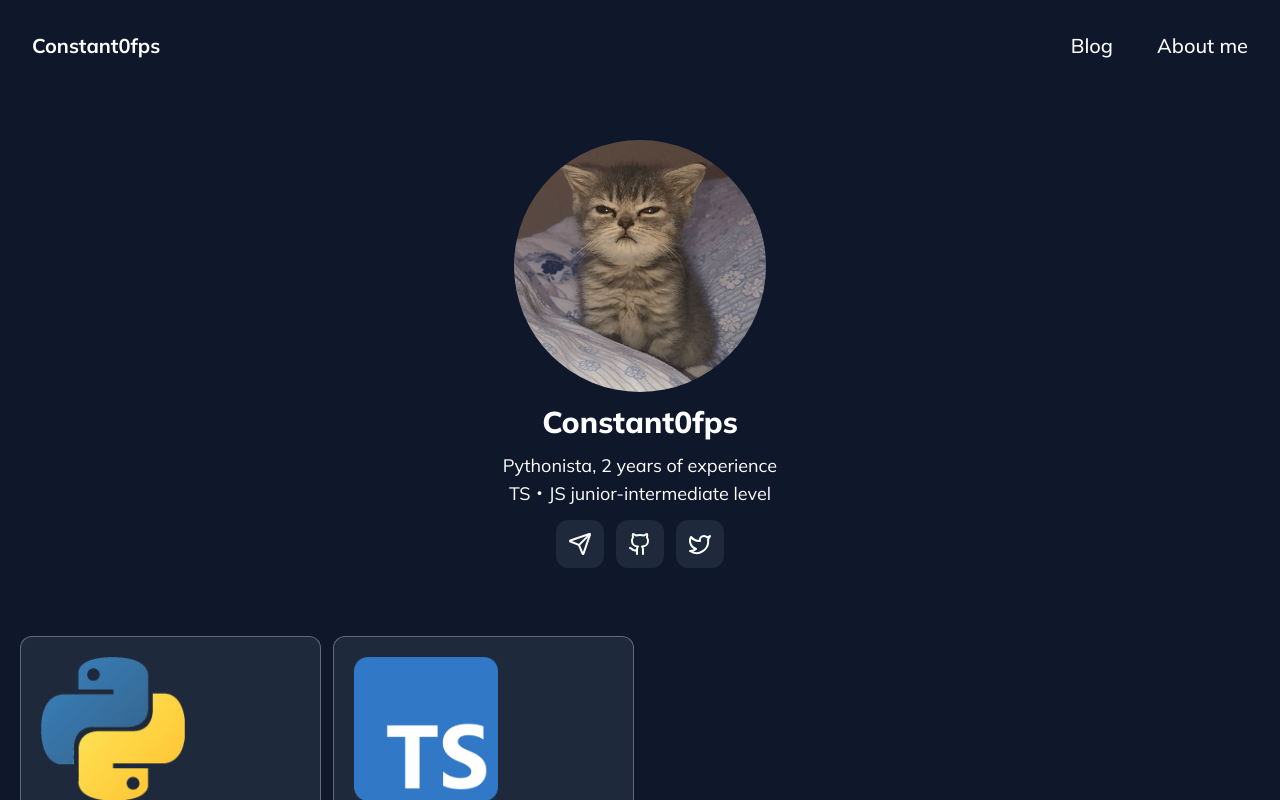
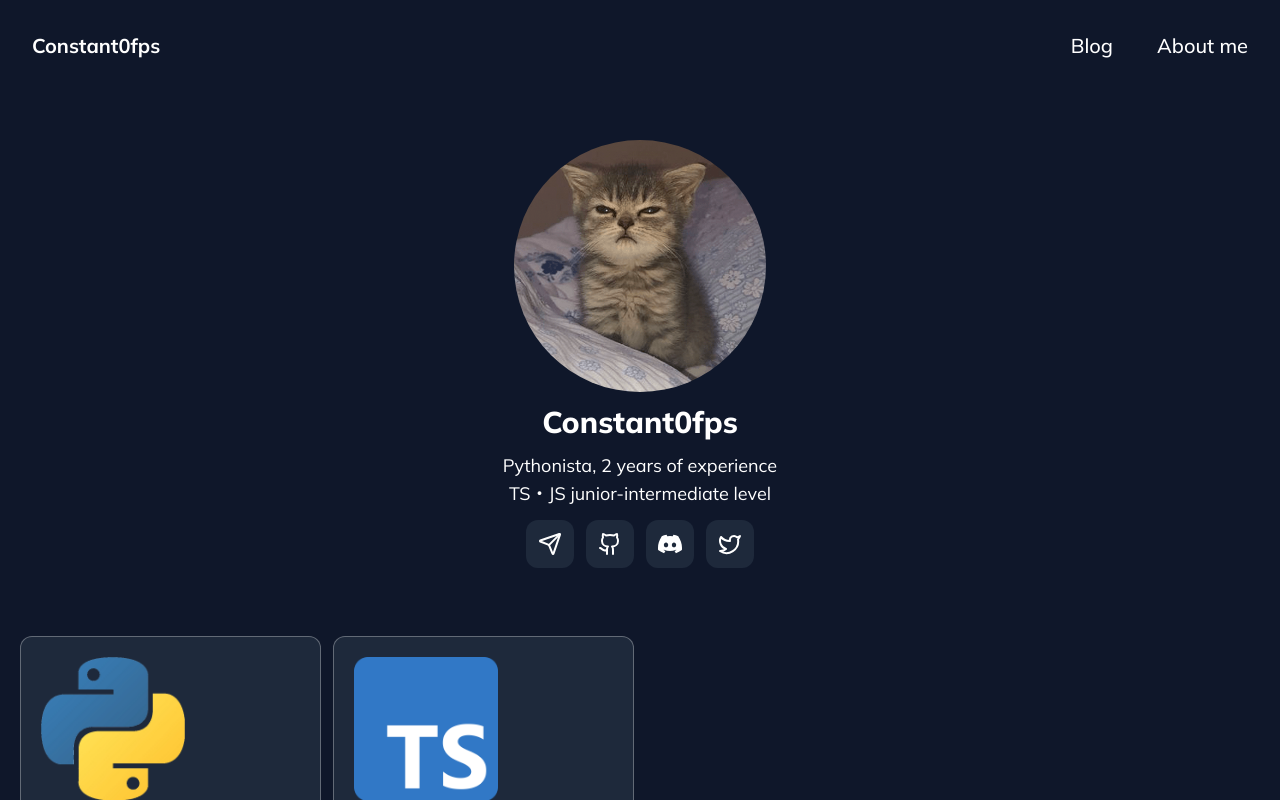
Before and after one commit to Constant10fps/site, a SvelteKit app: page / in a window 1280 px wide. Shown: the top 800 px of the page. Built offline with nearby package versions, Linux system fonts and the light colour scheme.

Commit message:
added discord username copying button

```diff
--- a/package.json
+++ b/package.json
@@ -10,6 +10,7 @@
     "check:watch": "svelte-kit sync && svelte-check --tsconfig ./tsconfig.json --watch"
   },
   "devDependencies": {
+    "@iconify/tailwind": "^0.1.4",
     "@sveltejs/adapter-auto": "^3.0.0",
     "@sveltejs/kit": "^2.0.0",
     "@sveltejs/vite-plugin-svelte": "^3.0.0",
--- /dev/null
+++ b/src/lib/components/discord.svelte
@@ -0,0 +1,12 @@
+<svg
+    xmlns="http://www.w3.org/2000/svg"
+    width="1.5em"
+    height="1.5em"
+    viewBox="0 0 24 24"
+    {...$$props}
+>
+    <path
+        fill="currentColor"
+        d="M20.317 4.37a19.8 19.8 0 0 0-4.885-1.515a.074.074 0 0 0-.079.037c-.21.375-.444.864-.608 1.25a18.3 18.3 0 0 0-5.487 0a13 13 0 0 0-.617-1.25a.08.08 0 0 0-.079-.037A19.7 19.7 0 0 0 3.677 4.37a.1.1 0 0 0-.032.027C.533 9.046-.32 13.58.099 18.057a.08.08 0 0 0 .031.057a19.9 19.9 0 0 0 5.993 3.03a.08.08 0 0 0 .084-.028a14 14 0 0 0 1.226-1.994a.076.076 0 0 0-.041-.106a13 13 0 0 1-1.872-.892a.077.077 0 0 1-.008-.128a10 10 0 0 0 .372-.292a.07.07 0 0 1 .077-.01c3.928 1.793 8.18 1.793 12.062 0a.07.07 0 0 1 .078.01q.181.149.373.292a.077.077 0 0 1-.006.127a12.3 12.3 0 0 1-1.873.892a.077.077 0 0 0-.041.107c.36.698.772 1.362 1.225 1.993a.08.08 0 0 0 .084.028a19.8 19.8 0 0 0 6.002-3.03a.08.08 0 0 0 .032-.054c.5-5.177-.838-9.674-3.549-13.66a.06.06 0 0 0-.031-.03M8.02 15.33c-1.182 0-2.157-1.085-2.157-2.419c0-1.333.956-2.419 2.157-2.419c1.21 0 2.176 1.096 2.157 2.42c0 1.333-.956 2.418-2.157 2.418m7.975 0c-1.183 0-2.157-1.085-2.157-2.419c0-1.333.955-2.419 2.157-2.419c1.21 0 2.176 1.096 2.157 2.42c0 1.333-.946 2.418-2.157 2.418"
+    />
+</svg>
--- a/src/routes/+page.svelte
+++ b/src/routes/+page.svelte
@@ -1,5 +1,6 @@
 <script lang="ts">
     import ProjectCard from "$lib/components/projectCard.svelte";
+    import Discord from "$lib/components/discord.svelte";
     import { Github, Twitter, Send, Slack } from "lucide-svelte";
     export function copyDiscordId() {
         navigator.clipboard.writeText("сonstant0fps");
@@ -22,10 +23,10 @@
             class="p-3 rounded-xl bg-slate-800 hover:bg-slate-700 active:scale-90 transition-all"
             href="https://github.com/Constant10fps"><Github /></a
         >
-        <!--<button
-			class="p-3 rounded-xl bg-slate-800 hover:bg-slate-700 active:scale-90 transition-all"
-			on:click={copyDiscordId}><Slack /></button
-		>-->
+        <button
+            class="p-3 rounded-xl bg-slate-800 hover:bg-slate-700 active:scale-90 transition-all"
+            on:click={copyDiscordId}><Discord /></button
+        >
         <a
             class="p-3 rounded-xl bg-slate-800 hover:bg-slate-700 active:scale-90 transition-all"
             href="https://twitter.com/Konstan91655710"><Twitter /></a
```
Also changed, not shown: 1 other file (tests, documents, lock files or other folders).
